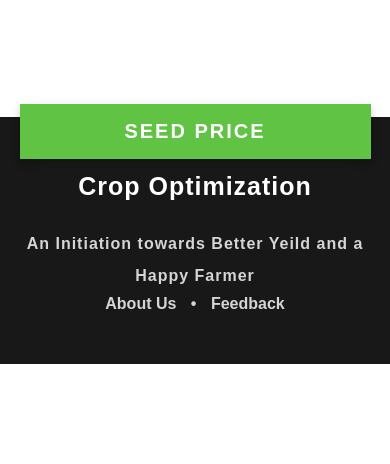
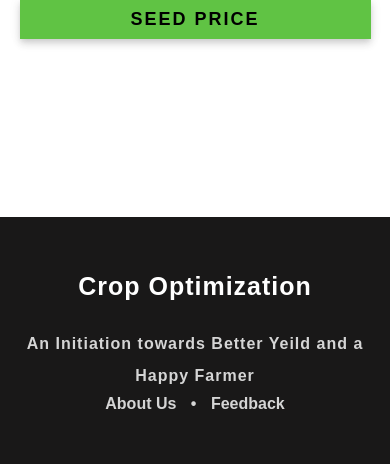
Before and after one commit to sultanbk/crpopt, a Flask app: page /home in a window 390 px wide; the page is wider, and only the part inside the window is pictured. Shown: the part 3372-3836 px from the top of that part. Before the commit the page ends 3736 px from the top of that part, so only its background shows below. Run offline with Flask 3, Linux system fonts and the light colour scheme; parts of the project's set-up code (start-up, migrations or seed data) failed here and were passed over; some libraries are stand-ins or nearby versions; some web fonts are replaced.

Commit message:
home page made responsive

```diff
--- a/static/css/style.css
+++ b/static/css/style.css
@@ -1307,6 +1307,7 @@ a.move-top {
 	}
 	.blog-grids {
 		margin-bottom: 100px;
+        justify-content: space-between;
 	}
 	.text p {
 		width: 100%;
@@ -1379,6 +1380,15 @@ a.move-top {
 		height: 300px;
 	}
 }
+
+@media(max-width:768px) {
+    .blog-info h4{
+        font-size: 18px;
+		line-height: 20px;
+        color: #000;
+    }
+}
+
 @media(max-width:736px) {
 	.w3layouts-banner-info h4 {
 		font-size: 18px;
@@ -1396,14 +1406,15 @@ a.move-top {
 		width: 100%;
 	}
 	.blog-info {
-		top: 280px;
+		top: 0;
 	}
 	.w3l-copy p {
 		font-size: 16px;
 	}
 	.blog-info h4 {
-		font-size: 20px;
-		line-height: 35px;
+		font-size: 18px;
+		line-height: 20px;
+        color: #000;
 	}
 	.welcome-grid span.fa {
 		font-size: 40px;
@@ -1488,6 +1499,18 @@ a.move-top {
 		font-size: 18px;
 	}
 }
+@media (min-width: 481px) and (max-width: 576px){
+    .blog-info {
+		top: 0;
+        margin-bottom: 40px;
+	}
+    .blog-about p{
+        padding: 4px;
+        font-size: 14px;
+        bottom: -120px;
+        right: 0;
+    }
+}
 @media(max-width:480px) {
 	.logo2 a {
 		font-size: 25px;
@@ -1509,8 +1532,15 @@ a.move-top {
 		line-height: 36px;
 	}
 	.blog-info {
-		top: 180px;
-	}
+		top: 0;
+        margin-bottom: 40px;
+	}
+    .blog-about p{
+        padding: 4px;
+        font-size: 14px;
+        bottom: -120px;
+        right: 0;
+    }
 	.about-left h3 {
 		font-size: 22px;
 		line-height: 34px;
```
